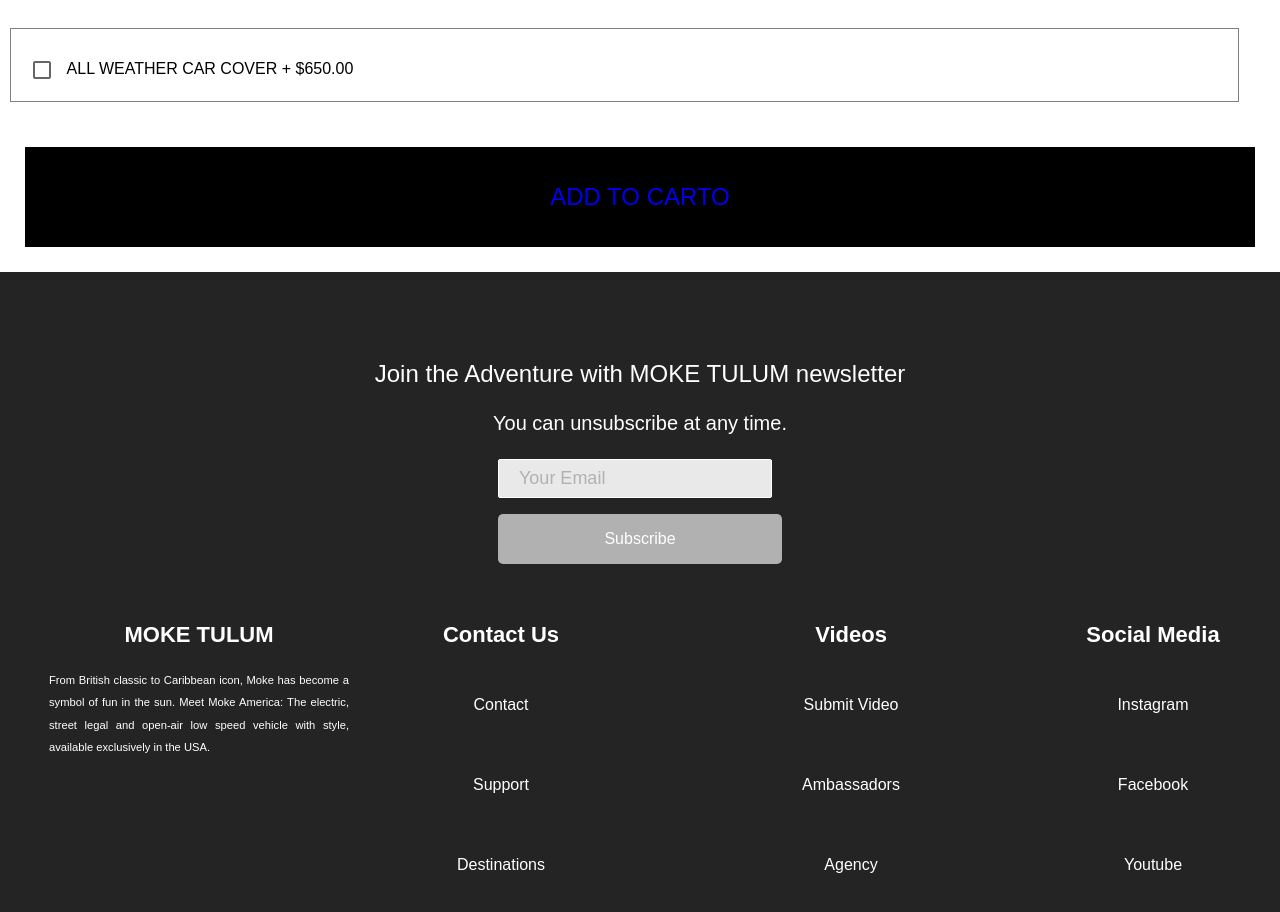
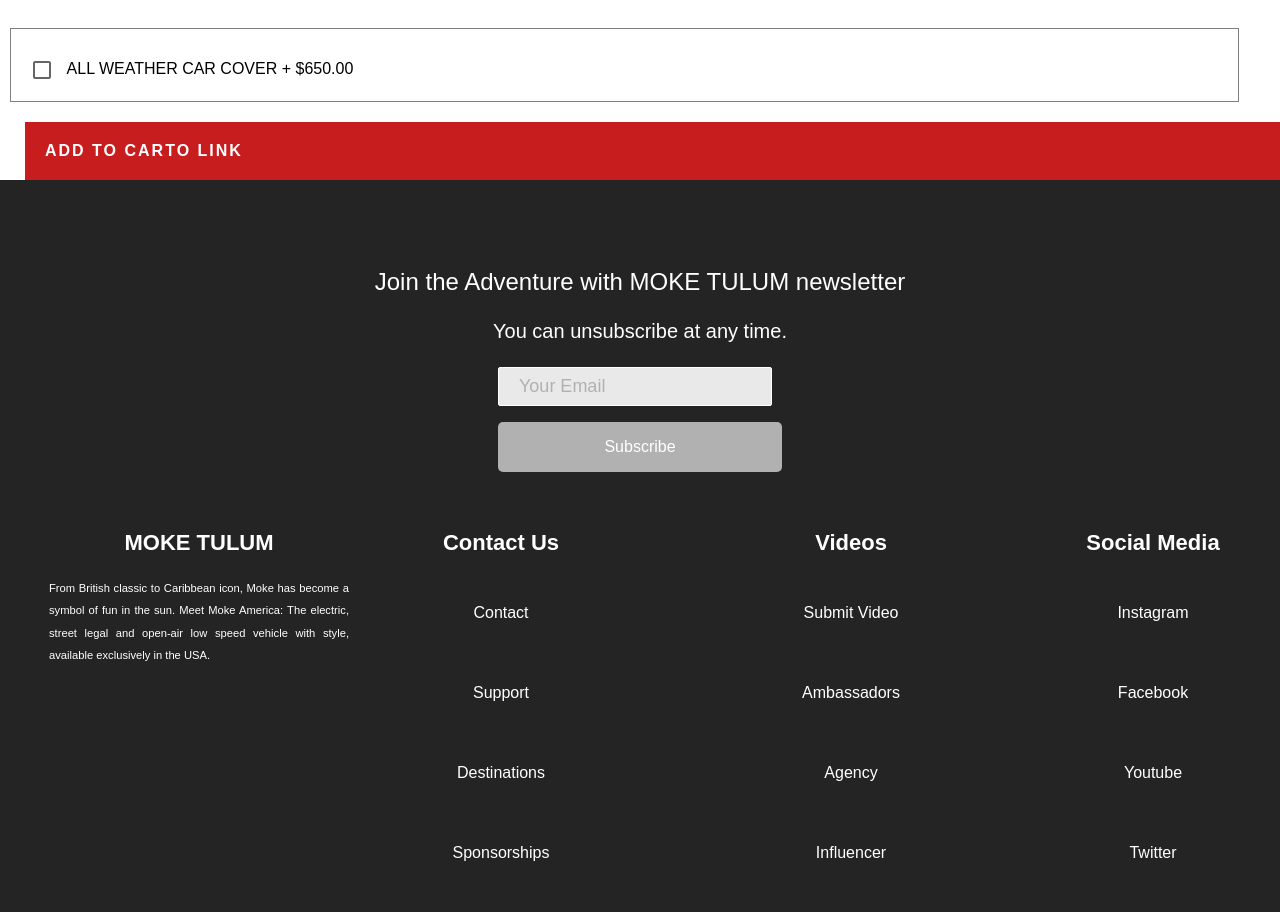
Before and after one commit to alainjpdev/check-app, a React (Create React App) app: page /shop in a window 1280 px wide. Shown: the part 1402-2314 px from the top of the page. Built offline with nearby package versions, Linux system fonts and the light colour scheme; what react-swipeable-views-utils would draw is missing.

Commit message:
cha¿nges

```diff
--- a/src/components/CarCustom.js
+++ b/src/components/CarCustom.js
@@ -2,6 +2,7 @@
 import { StyleTwoTone } from '@mui/icons-material';
 import { color } from '@mui/system';
 import React, { useState } from 'react'
+import { Link } from 'react-router-dom';
 
 
 import { ColorsData } from './BodyColors';
@@ -288,9 +289,12 @@ function CarCustom(setIsLoggedIn) {
      /> ALL WEATHER CAR COVER + $650.00
      </div>
 
-     <div className="btn-add-cart" onClick={shopAction}><a href='/cart' >ADD TO CARTO</a></div>
+     {/* <div className="btn-add-cart" onClick={shopAction}>
+      <Link to="/cart" className='redButton'></Link>ADD TO CARTO LINK</div> */}
 
-     {/* <Link to={"/cart"} onClick={shopAction} >ADD TO CART</Link> */}
+      {/* <div className="btn-add-cart" > */}
+      <Link to="/cart" className='redButton' onClick={shopAction}>ADD TO CARTO LINK</Link>
+      {/* </div> */}
 
 
   </div>
```
